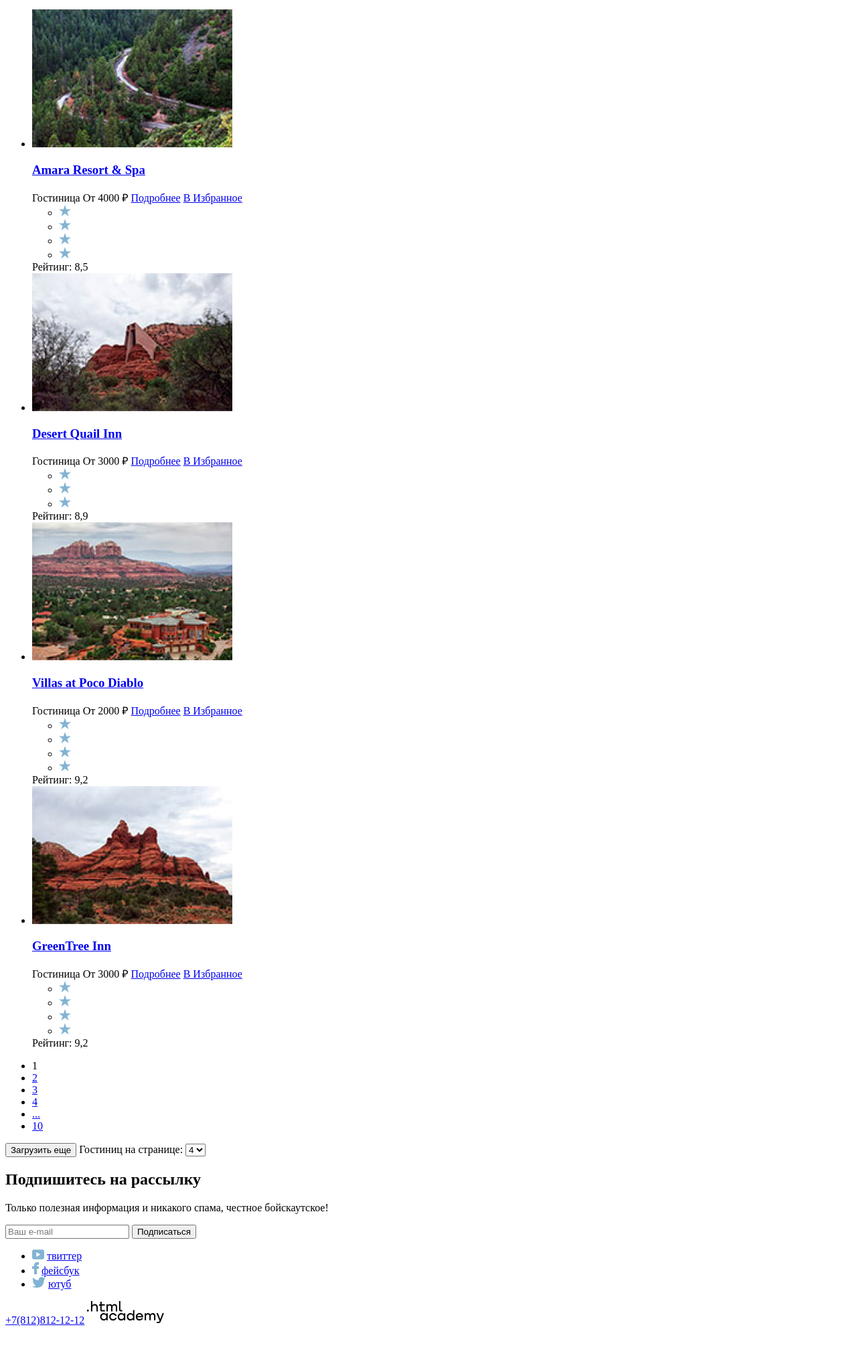
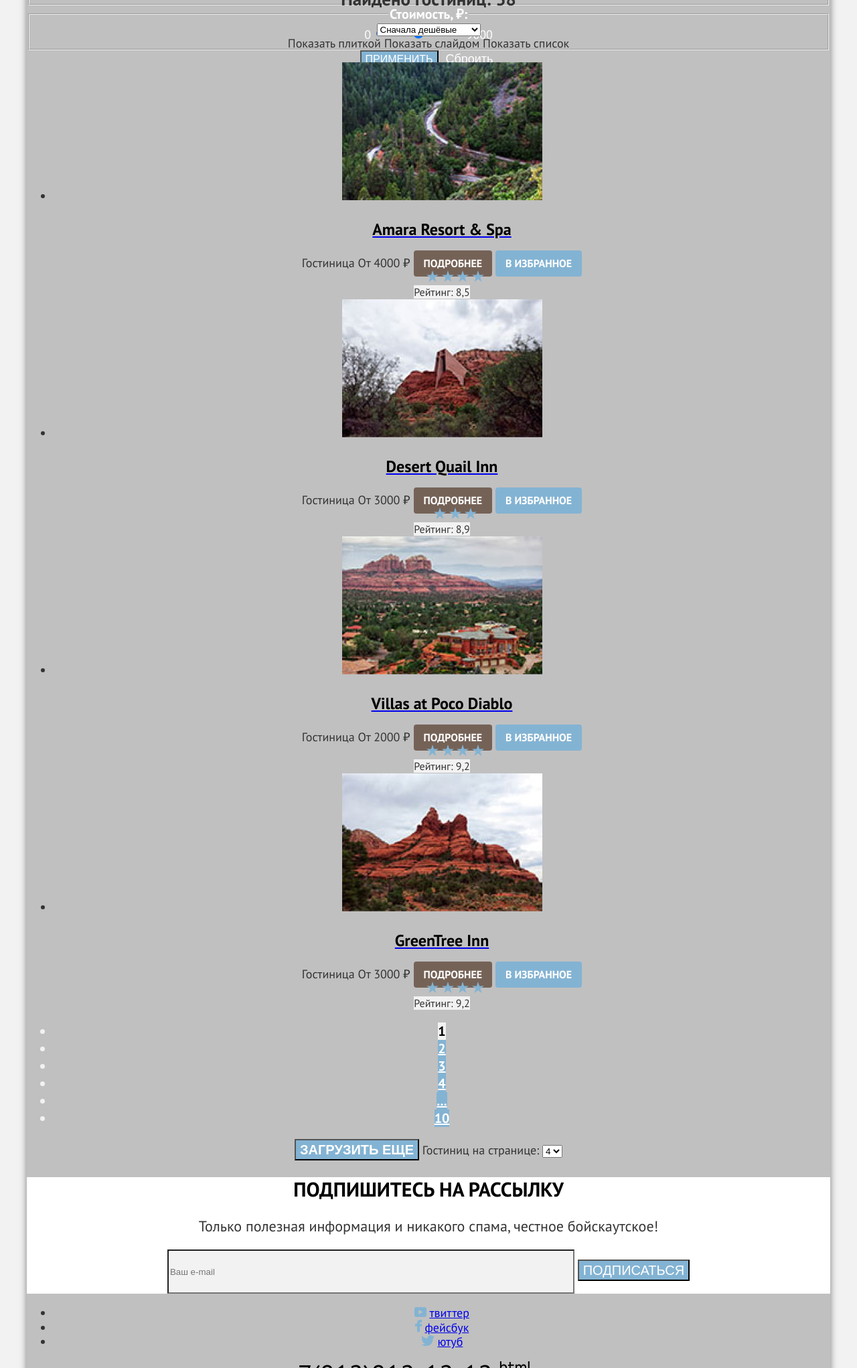
Before and after one commit to htmlacademy-htmlcss/1957975-sedona-33, a plain HTML site: page catalog.html in a window 1280 px wide. Shown: the part 757-2800 px from the top of the page at 67% size. Before the commit the page ends 2746 px from the top, so only its background shows below. Drawn offline with Linux system fonts and the light colour scheme.

Commit message:
Базовая стилизация всех страниц

```diff
--- a/catalog.html
+++ b/catalog.html
@@ -2,7 +2,7 @@
 <html lang="ru">
   <head>
     <meta charset="utf-8">
-    <!-- <link rel="stylesheet" href="styles/styles.css"> раскомментирую когда верну файл с css -->
+    <link rel="stylesheet" href="styles/styles.css">
     <title>Каталог</title>
   </head>
   <body>
@@ -144,10 +144,10 @@
               <a class="hotel_card_button_select button" href="#">В Избранное</a>
 
               <ul class="star_list">
-                <li class="star"><img src="./images/vector_star.svg" width="18" height="17" alt="звезда."></li>
-                <li class="star"><img src="./images/vector_star.svg" width="18" height="17" alt="звезда."></li>
-                <li class="star"><img src="./images/vector_star.svg" width="18" height="17" alt="звезда."></li>
-                <li class="star"><img src="./images/vector_star.svg" width="18" height="17" alt="звезда."></li>
+                <li class="star"><img src="./images/vector-star.svg" width="18" height="17" alt="звезда."></li>
+                <li class="star"><img src="./images/vector-star.svg" width="18" height="17" alt="звезда."></li>
+                <li class="star"><img src="./images/vector-star.svg" width="18" height="17" alt="звезда."></li>
+                <li class="star"><img src="./images/vector-star.svg" width="18" height="17" alt="звезда."></li>
               </ul>
               <spasn class="star_score">Рейтинг: 8,5</spasn>
             </li>
@@ -163,9 +163,9 @@
               <a class="hotel_card_button_select button" href="#">В Избранное</a>
 
               <ul class="star_list">
-                <li class="star"><img src="./images/vector_star.svg" width="18" height="17" alt="звезда."></li>
-                <li class="star"><img src="./images/vector_star.svg" width="18" height="17" alt="звезда."></li>
-                <li class="star"><img src="./images/vector_star.svg" width="18" height="17" alt="звезда."></li>
+                <li class="star"><img src="./images/vector-star.svg" width="18" height="17" alt="звезда."></li>
+                <li class="star"><img src="./images/vector-star.svg" width="18" height="17" alt="звезда."></li>
+                <li class="star"><img src="./images/vector-star.svg" width="18" height="17" alt="звезда."></li>
               </ul>
               <span class="star_score">Рейтинг: 8,9</span>
             </li>
@@ -181,10 +181,10 @@
               <a class="hotel_card_button_select button" href="#">В Избранное</a>
 
               <ul class="star_list">
-                <li class="star"><img src="./images/vector_star.svg" width="18" height="17" alt="звезда."></li>
-                <li class="star"><img src="./images/vector_star.svg" width="18" height="17" alt="звезда."></li>
-                <li class="star"><img src="./images/vector_star.svg" width="18" height="17" alt="звезда."></li>
-                <li class="star"><img src="./images/vector_star.svg" width="18" height="17" alt="звезда."></li>
+                <li class="star"><img src="./images/vector-star.svg" width="18" height="17" alt="звезда."></li>
+                <li class="star"><img src="./images/vector-star.svg" width="18" height="17" alt="звезда."></li>
+                <li class="star"><img src="./images/vector-star.svg" width="18" height="17" alt="звезда."></li>
+                <li class="star"><img src="./images/vector-star.svg" width="18" height="17" alt="звезда."></li>
               </ul>
               <span class="star_score">Рейтинг: 9,2</span>
             </li>
@@ -199,10 +199,10 @@
               <a class="hotel_card_button_select button" href="#">В Избранное</a>
 
               <ul class="star_list">
-                <li class="star"><img src="./images/vector_star.svg" width="18" height="17" alt="звезда."></li>
-                <li class="star"><img src="./images/vector_star.svg" width="18" height="17" alt="звезда."></li>
-                <li class="star"><img src="./images/vector_star.svg" width="18" height="17" alt="звезда."></li>
-                <li class="star"><img src="./images/vector_star.svg" width="18" height="17" alt="звезда."></li>
+                <li class="star"><img src="./images/vector-star.svg" width="18" height="17" alt="звезда."></li>
+                <li class="star"><img src="./images/vector-star.svg" width="18" height="17" alt="звезда."></li>
+                <li class="star"><img src="./images/vector-star.svg" width="18" height="17" alt="звезда."></li>
+                <li class="star"><img src="./images/vector-star.svg" width="18" height="17" alt="звезда."></li>
               </ul>
               <span class="star_score">Рейтинг: 9,2</span>
             </li>
@@ -280,7 +280,7 @@
         </ul>
 
         <a class="phone_number" href="tel:+78128121212">+7(812)812-12-12</a>
-        <img class="footer_logo" src="./images/logo_htmlacademy.svg" width="115" height="34" alt="Html Academy.">
+        <img class="footer_logo" src="./images/logo-htmlacademy.svg" width="115" height="34" alt="Html Academy.">
       </footer>
     </div>
   </body>
--- a/index.html
+++ b/index.html
@@ -2,7 +2,7 @@
 <html lang="ru">
   <head>
     <meta charset="utf-8">
-    <!-- <link rel="stylesheet" href="styles/styles.css"> раскомментирую когда верну файл с css -->
+    <link rel="stylesheet" href="styles/styles.css">
     <title>HTML Academy: Седона</title>
   </head>
   <body>
@@ -11,7 +11,7 @@
         <nav class="navigation">
           <!-- 1й список ссылок в заголовке страницы -->
           <a class="navigation_link_logo" href="index.html">
-            <img class="navigation_header_logo" src="./image/header-icon/logo.svg" width="139" height="70" alt="Логотип Седона.">
+            <img class="navigation_header_logo" src="./images/header-icon/logo.svg" width="139" height="70" alt="Логотип Седона.">
           </a>
           <ul class="navigtion_list">
             <li class="navigation_item">
@@ -45,12 +45,16 @@
       <!--Лого главного экрана-->
       <main class="main_index">
         <section class="welcome_to_sedona">
+          <div class="vector_index_background">
             <h1 class="visually_hidden">welcome</h1>
             <img class="logo_sedona" src="./images/welcome.svg" width="458" height="352" alt="sedona.">
-            <h2 class="sedona_description">
-              Седона — небольшой городок в Аризоне, заслуживающий большего!</h2>
-            <p class="sedona_description_text">
-              Рассмотрим 5 причин, по которым Седона круче, чем Гранд-Каньон!</p>
+          </div>
+        </section>
+        <section class="welcome_to_sedona_text">
+          <h2 class="sedona_description">
+            Седона — небольшой городок в Аризоне, заслуживающий большего!</h2>
+          <p class="sedona_description_text">
+            Рассмотрим 5 причин, по которым Седона круче, чем Гранд-Каньон!</p>
         </section>
 
         <!-- основная информация Седоне -->
@@ -147,7 +151,7 @@
         </ul>
 
         <a class="phone_number" href="tel: +78128121212">+7(812)812-12-12</a>
-        <img class="footer_logo" src="./images/logo_htmlacademy.svg" width="115" height="34" alt="Html Academy.">
+        <img class="footer_logo" src="./images/logo-htmlacademy.svg" width="115" height="34" alt="Html Academy.">
       </footer>
     </div>
   </body>
--- /dev/null
+++ b/styles/styles.css
@@ -0,0 +1,287 @@
+@font-face {
+  src: url("../fonts/ptsans-400.woff2") format("woff2");
+  font-family: "PT Sans";
+  font-style: normal;
+  font-weight: 400;
+  font-display: swap;
+}
+@font-face {
+  src: url("../fonts/ptsans-700.woff2") format("woff2");
+  font-family: "PT Sans";
+  font-style: normal;
+  font-weight: 700;
+  font-display: swap;
+}
+
+body {
+  font-family: "PT Sans", sans-serif;
+  font-size: 18px;
+  line-height: 21px;
+  font-style: normal;
+  color: #333333;
+  background-color: #f2f2f2;
+  width: 1200px;
+  padding: 0px 40px;
+  text-align: center;
+  margin-left: auto;
+  margin-right: auto;
+}
+
+
+.shadow_page {
+  background-color: #c0c0c0; /**временно задал цвет, чтобы было видно белый текст**/
+  background-size: 100% auto;
+  box-shadow: 0 0 10px rgba(0, 0, 0, 0.5);
+}
+
+/********************** заголовок страницы  *********************/
+.navigation_link {
+  font-size: 20px;
+  line-height: 26px;
+  font-weight: 700;
+  color: inherit;
+  text-decoration: none;
+}
+
+.icon_button.navigation_link {
+  color: #ffffff;
+  background-color: bisque; /*****времееная обводка цветом*****/
+  text-decoration: none;
+  text-transform: uppercase;
+}
+
+/********************** Бекграунд на Лого главного экрана  *********************/
+.welcome_to_sedona{
+  background-image: url("../images/index-background.jpg");
+  background-repeat: no-repeat;
+}
+/********************** Бекграунд на Лого главного экрана, белая  полоса внизу *********************/
+.vector_index_background{
+background-image: url("../images/vector-index-background.svg");
+background-repeat: no-repeat;
+background-position: bottom;
+width: 1200px;
+height: 485px;
+}
+/**********************выбор гостиниц*********************/
+.description_item_head {
+  font-size: 24px;
+  line-height: 28px;
+  text-transform: uppercase;
+  color: #000000;
+}
+
+.description_item.color_iversion {
+  color: #ffffff;
+  background-color: #83b3d3;
+}
+
+/**********************Блок с поиском гостницы*********************/
+.finde_hostle_title {
+  font: size 30px;
+  line-height: 36px;
+  text-transform: uppercase;
+  color: #000000;
+}
+.finde_hostle_text {
+  font-size: 22px;
+  line-height: 26px;
+}
+.button_finde_hostle{
+  color: #ffffff;
+  font-size: 20px;
+  line-height: 36px;
+  text-transform: uppercase;
+  background: #756257;
+}
+
+/********************** Блок с рассылкой на почту *********************/
+.distribution {
+  background-image: url("../images/background.jpg");
+  background-repeat: no-repeat;
+  background-size: 100% auto;
+  height: 411px;
+}
+.distribution_title {
+  font: size 30px;
+  line-height: 36px;
+  text-transform: uppercase;
+  color: #ffffff;
+}
+.distribution_text {
+  font-size: 22px;
+  line-height: 26px;
+  color: #ffffff;
+}
+
+/**********************Кнопка Подписаться в низу страницы*********************/
+.distribution_form_input {
+  width: 600px;
+  height: 60px;
+  background: #f2f2f2;
+}
+.distribution_form_buttons {
+  font-size: 20px;
+  line-height: 26px;
+  color: #ffffff;
+  text-transform: uppercase;
+  background-color: #83b3d3;
+}
+/**********************Номер телефона*********************/
+.phone_number {
+  font-size: 40px;
+  line-height: 40px;
+  color: #000000;
+  text-decoration: none;
+}
+
+/**********************Каталог, вторая страница*********************/
+.catalog_hotel {
+  background-image: url("../images/catalog-background-1.jpg");
+  background-repeat: no-repeat;
+  height: 408px;
+  color: #ffffff;
+}
+
+/**********************Гостиницы Седоны h1*********************/
+.inner_header_title {
+  font-size: 60px;
+  line-height: 78px;
+  font-weight: bold;
+}
+.breadcrumbs_item {
+  font-size: 16px;
+  line-height: 21px;
+}
+.catalog_title {
+  font-size: 20px;
+  line-height: 26px;
+  font-weight: bold;
+}
+.calatlig_filter_item {
+  font-size: 18px;
+  line-height: 23px;
+}
+
+/**********************Звёзды у гостиниц*********************/
+.star_list .star {
+  display: inline;
+}
+
+/**********************Значок дома (ссылка на главную страницу)*********************/
+.home_page {
+  text-decoration: none;
+}
+
+/**********************Кнопка применить форму*********************/
+.button_apply_form {
+  background: #83b3d3;
+  color: #ffffff;
+  text-transform: uppercase;
+  font-size: 16px;
+  line-height: 21px;
+}
+
+/**********************Кнопка сбросить форму*********************/
+.button_reset_form {
+  color: #ffffff;
+  font-size: 18px;
+  line-height: 23px;
+  background: transparent;
+  border: none;
+}
+/**********************Названия гостиниц*********************/
+.hotel_card_title {
+  font-weight: bold;
+  font-size: 24px;
+  line-height: 31px;
+  color: #000000;
+  text-decoration: none;
+}
+.span_hotel .hotel_card_price {
+  font-size: 18px;
+  line-height: 23px;
+}
+
+.checkbox .radio .range {
+  font-size: 18px;
+  line-height: 23px;
+}
+
+/**********************Кнопка подробнее*********************/
+.hotel_card_button_detail.button {
+  background: #756257;
+  border-radius: 4px;
+  padding: 9px 15px 10px 15px;
+  font-weight: bold;
+  font-size: 16px;
+  line-height: 21px;
+  text-decoration: none;
+  color: #ffffff;
+  text-transform: uppercase;
+}
+
+/**********************Кнопка в избранное*********************/
+.hotel_card_button_select.button {
+  background: #83b3d3;
+  border-radius: 4px;
+  padding: 9px 15px 10px 15px;
+  font-weight: bold;
+  font-size: 16px;
+  line-height: 21px;
+  color: #ffffff;
+  text-decoration: none;
+  text-transform: uppercase;
+}
+
+/**********************Страницы с гостиницами*********************/
+.pagination_item {
+  font-weight: bold;
+  font-size: 20px;
+  line-height: 26px;
+  color: #f2f2f2;
+  text-transform: uppercase;
+  text-decoration: none;
+}
+
+/**********************Рейтинг госиниц*********************/
+.star_score {
+  font-size: 16px;
+  line-height: 21px;
+  background: #f2f2f2;
+}
+
+/**********************Переключение страниц 1,2,3,4 ...*********************/
+.pagination_link.pagination_current {
+  background: #f2f2f2;
+  color: #000000;
+}
+.pagination_link {
+  background: #83b3d3;
+  color: #ffffff;
+}
+
+/**********************Кнопка загрузить еще*********************/
+.pagination_show_more {
+  font-weight: bold;
+  font-size: 20px;
+  line-height: 26px;
+  text-transform: uppercase;
+  color: #ffffff;
+  background-color: #83b3d3;
+}
+
+/**********************НАЧАЛО Блок с рассылкой на почту второй страницы *********************/
+.distribution_inner {
+  background-color: #ffffff;
+}
+.distribution_title_inner {
+  font-size: 30px;
+  line-height: 36px;
+  color: #000000;
+  text-transform: uppercase;
+}
+.distribution_text_inner {
+  font-size: 22px;
+  line-height: 26px;
+}
```
Also changed, not shown: images/logo-htmlacademy.svg (renamed from images/logo_htmlacademy.svg), images/vector-star.svg (renamed from images/vector_star.svg).
